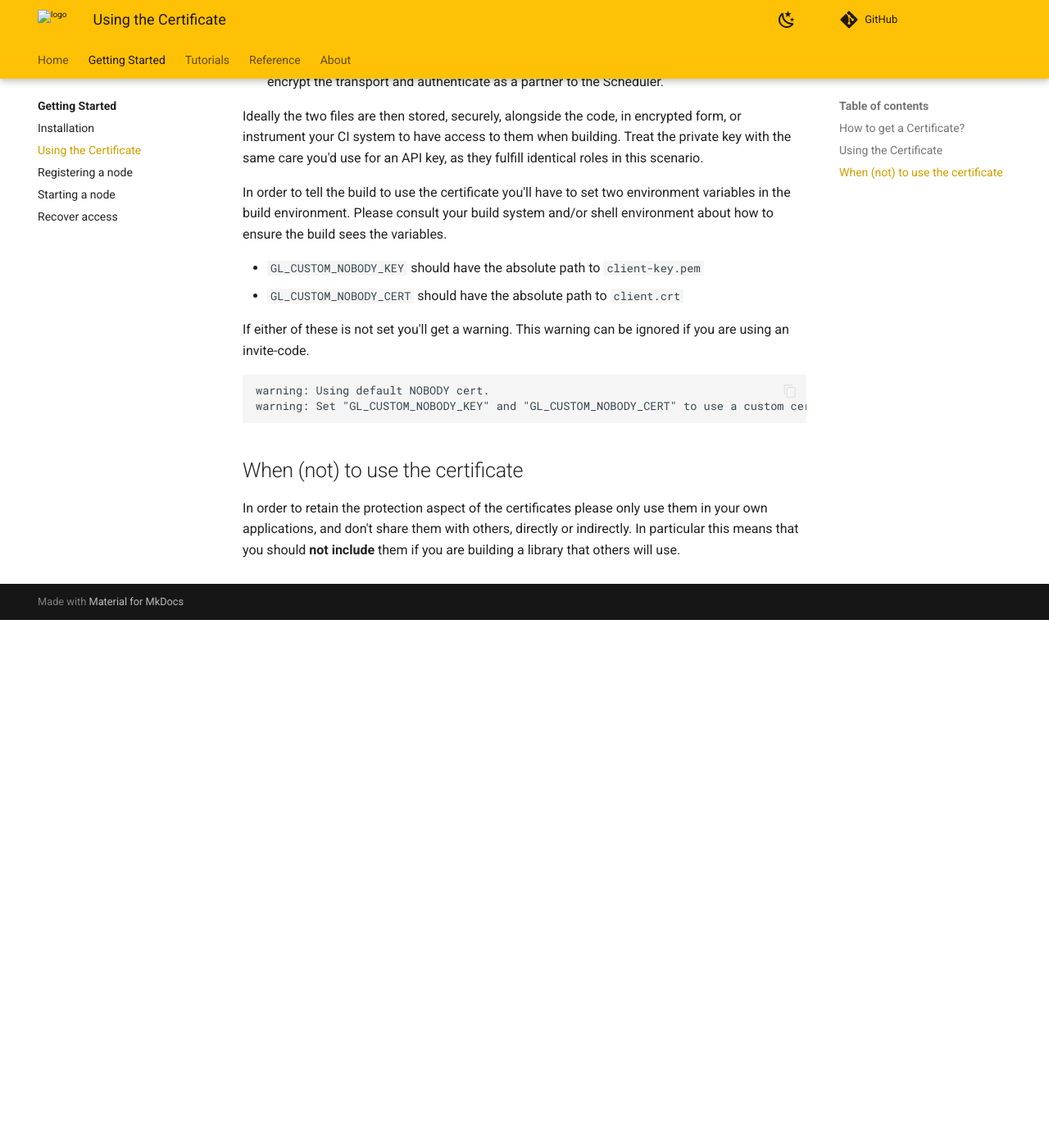
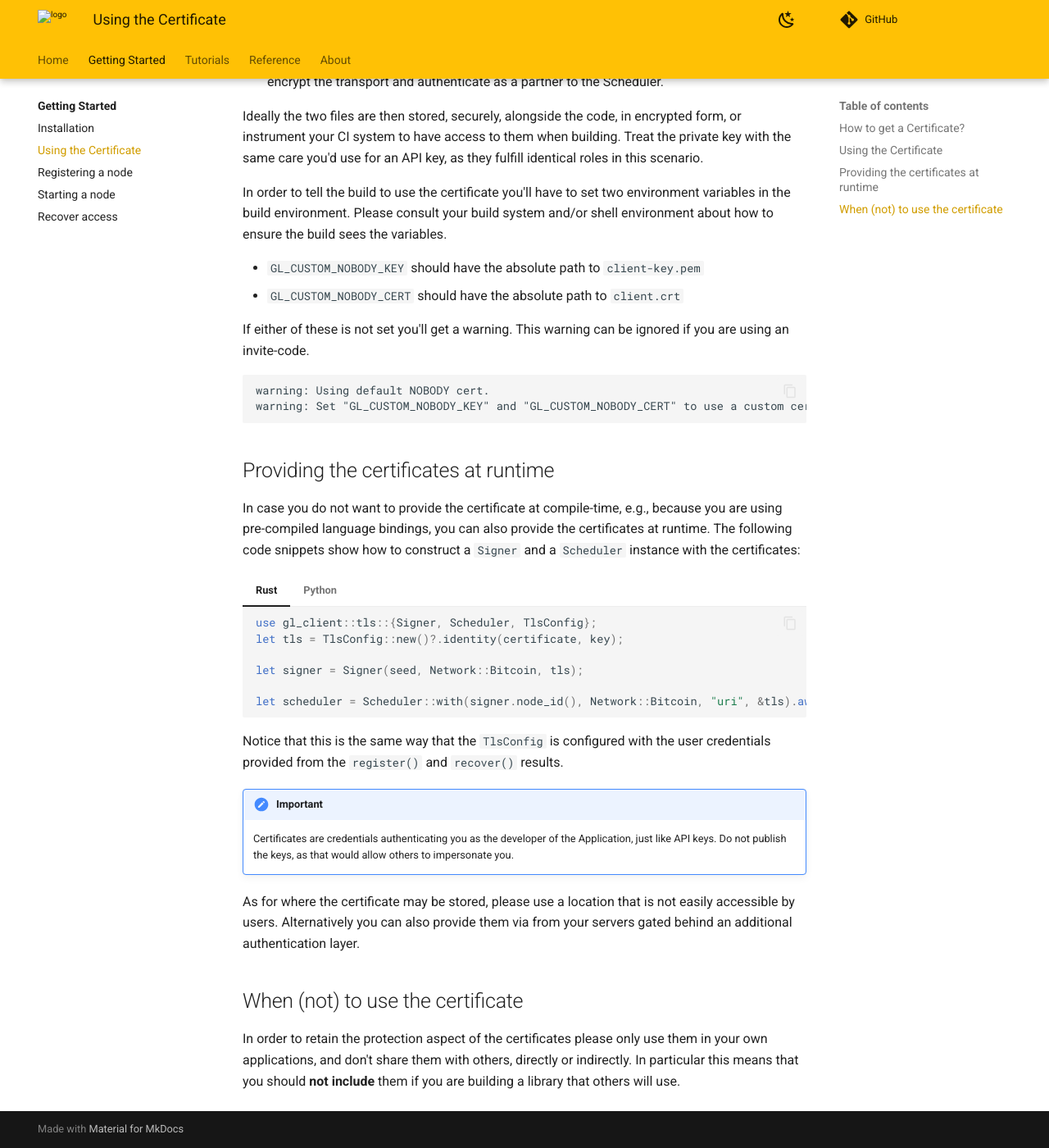
Before and after one commit to Blockstream/greenlight, an MkDocs documentation site: the page built from docs/src/getting-started/certs.md, in a window 1280 px wide and 1400 px high, scrolled down 644 px. Shown: the whole window at 82% size. Built offline with MkDocs 1.6.1 and Material for MkDocs 9.7.7, drawn with Linux system fonts in a browser that asks for light colours; comment, search, counter and statistics services are not loaded.

Commit message:
docs: Add a section on providing certs at runtime

````diff
--- a/docs/src/getting-started/certs.md
+++ b/docs/src/getting-started/certs.md
@@ -49,6 +49,46 @@ warning: Using default NOBODY cert.
 warning: Set "GL_CUSTOM_NOBODY_KEY" and "GL_CUSTOM_NOBODY_CERT" to use a custom cert.
 ```
 
+## Providing the certificates at runtime
+
+In case you do not want to provide the certificate at compile-time,
+e.g., because you are using pre-compiled language bindings, you can
+also provide the certificates at runtime. The following code snippets show how to construct a `Signer` and a `Scheduler` instance with the certificates:
+
+=== "Rust"
+	```rust
+	use gl_client::tls::{Signer, Scheduler, TlsConfig};
+	let tls = TlsConfig::new()?.identity(certificate, key);
+
+	let signer = Signer(seed, Network::Bitcoin, tls);
+
+	let scheduler = Scheduler::with(signer.node_id(), Network::Bitcoin, "uri", &tls).await?;
+	```
+
+=== "Python"
+	```python
+	from glclient import TlsConfig, Signer, Scheduler
+	tls = TlsConfig().identity(res.device_cert, res.device_key)
+
+	signer = Signer(seed, network="bitcoin", tls=tls)
+
+	node = Scheduler(node_id=signer.node_id(), network="bitcoin", tls=tls).node()
+	```
+
+Notice that this is the same way that the `TlsConfig` is configured
+with the user credentials provided from the `register()` and
+`recover()` results.
+
+!!! important
+	Certificates are credentials authenticating you as the
+	developer of the Application, just like API keys. Do not publish
+	the keys, as that would allow others to impersonate you.
+
+As for where the certificate may be stored, please use a location that
+is not easily accessible by users. Alternatively you can also provide
+them via from your servers gated behind an additional authentication
+layer.
+
 ## When (not) to use the certificate
 
 In order to retain the protection aspect of the certificates
````
